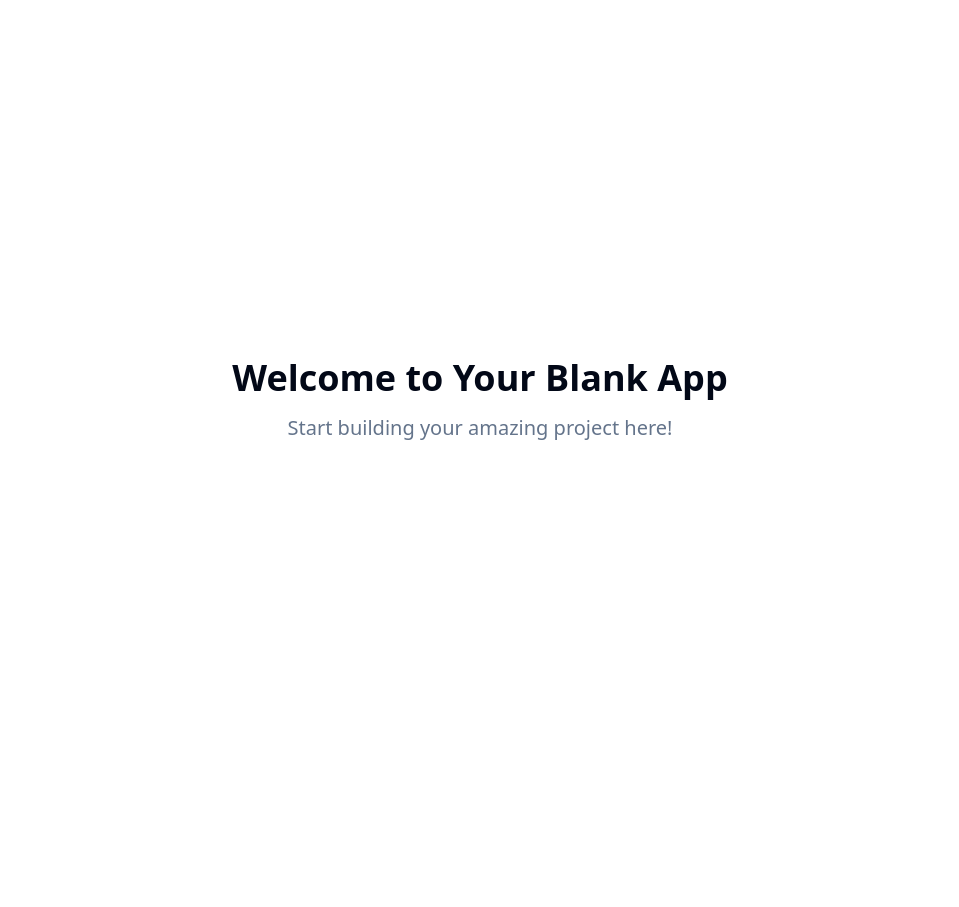
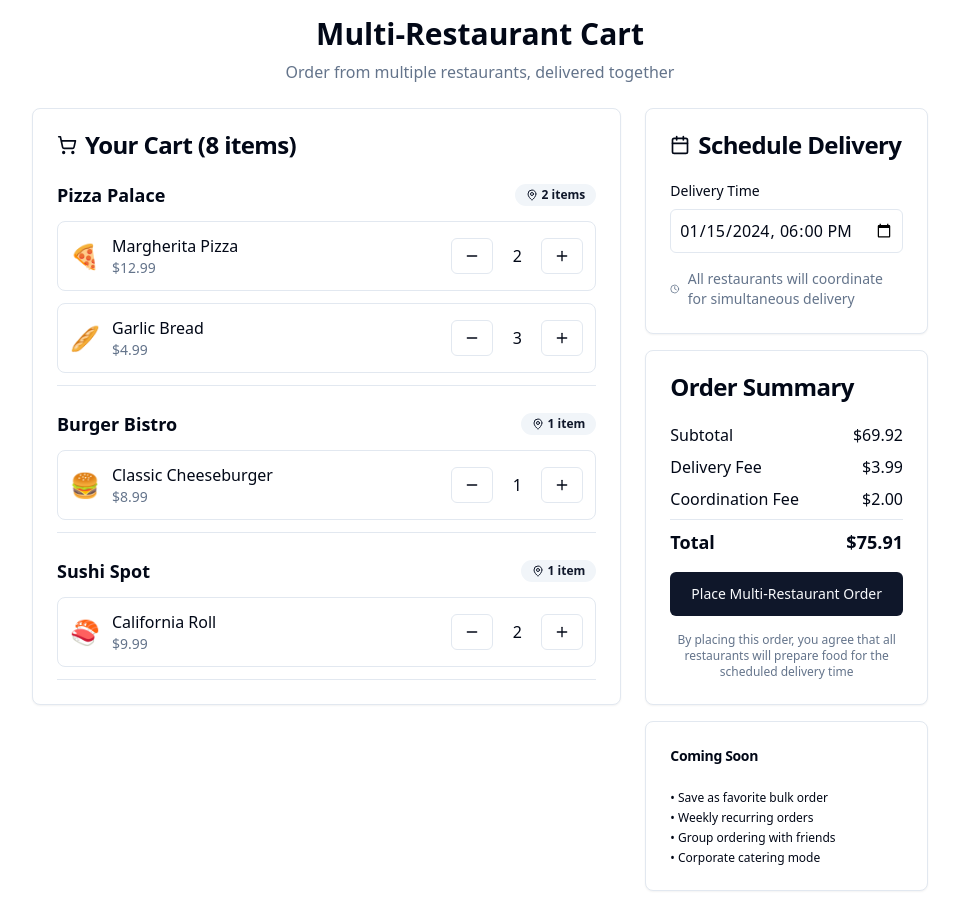
Before and after one commit to umeshsemu/meal-connect-plus, a React (Vite) app: page / in a window 1280 px wide. Shown: the whole page, without its empty margins (160-1119 px from the left). Before the commit the page ends 800 px from the top, so only its background shows below. Built offline with nearby package versions, Linux system fonts and the light colour scheme.

Commit message:
Add prototype design
Implement a prototype design for the multi-restaurant cart and scheduled delivery feature, similar to a wireframe.

```diff
--- a/src/pages/Index.tsx
+++ b/src/pages/Index.tsx
@@ -1,11 +1,220 @@
-// Update this page (the content is just a fallback if you fail to update the page)
+import { useState } from "react";
+import { Card, CardContent, CardHeader, CardTitle } from "@/components/ui/card";
+import { Button } from "@/components/ui/button";
+import { Badge } from "@/components/ui/badge";
+import { Separator } from "@/components/ui/separator";
+import { Clock, MapPin, Plus, Minus, ShoppingCart, Calendar } from "lucide-react";
+
+// Mock data for the prototype
+const mockCartItems = [
+  {
+    id: 1,
+    restaurant: "Pizza Palace",
+    restaurantId: "rest1",
+    item: "Margherita Pizza",
+    price: 12.99,
+    quantity: 2,
+    image: "🍕"
+  },
+  {
+    id: 2,
+    restaurant: "Burger Bistro",
+    restaurantId: "rest2",
+    item: "Classic Cheeseburger",
+    price: 8.99,
+    quantity: 1,
+    image: "🍔"
+  },
+  {
+    id: 3,
+    restaurant: "Pizza Palace",
+    restaurantId: "rest1",
+    item: "Garlic Bread",
+    price: 4.99,
+    quantity: 3,
+    image: "🥖"
+  },
+  {
+    id: 4,
+    restaurant: "Sushi Spot",
+    restaurantId: "rest3",
+    item: "California Roll",
+    price: 9.99,
+    quantity: 2,
+    image: "🍣"
+  }
+];
 
 const Index = () => {
+  const [cartItems, setCartItems] = useState(mockCartItems);
+  const [scheduledTime, setScheduledTime] = useState("2024-01-15T18:00");
+
+  const updateQuantity = (id: number, change: number) => {
+    setCartItems(items =>
+      items.map(item =>
+        item.id === id
+          ? { ...item, quantity: Math.max(0, item.quantity + change) }
+          : item
+      ).filter(item => item.quantity > 0)
+    );
+  };
+
+  const groupedItems = cartItems.reduce((groups, item) => {
+    const restaurant = item.restaurant;
+    if (!groups[restaurant]) {
+      groups[restaurant] = [];
+    }
+    groups[restaurant].push(item);
+    return groups;
+  }, {} as Record<string, typeof cartItems>);
+
+  const totalAmount = cartItems.reduce((sum, item) => sum + (item.price * item.quantity), 0);
+  const totalItems = cartItems.reduce((sum, item) => sum + item.quantity, 0);
+
   return (
-    <div className="min-h-screen flex items-center justify-center bg-background">
-      <div className="text-center">
-        <h1 className="text-4xl font-bold mb-4">Welcome to Your Blank App</h1>
-        <p className="text-xl text-muted-foreground">Start building your amazing project here!</p>
+    <div className="min-h-screen bg-background p-4">
+      <div className="max-w-4xl mx-auto space-y-6">
+        {/* Header */}
+        <div className="text-center space-y-2">
+          <h1 className="text-3xl font-bold">Multi-Restaurant Cart</h1>
+          <p className="text-muted-foreground">Order from multiple restaurants, delivered together</p>
+        </div>
+
+        <div className="grid lg:grid-cols-3 gap-6">
+          {/* Cart Items */}
+          <div className="lg:col-span-2 space-y-4">
+            <Card>
+              <CardHeader>
+                <CardTitle className="flex items-center gap-2">
+                  <ShoppingCart className="h-5 w-5" />
+                  Your Cart ({totalItems} items)
+                </CardTitle>
+              </CardHeader>
+              <CardContent className="space-y-6">
+                {Object.entries(groupedItems).map(([restaurant, items]) => (
+                  <div key={restaurant} className="space-y-3">
+                    <div className="flex items-center justify-between">
+                      <h3 className="font-semibold text-lg">{restaurant}</h3>
+                      <Badge variant="secondary">
+                        <MapPin className="h-3 w-3 mr-1" />
+                        {items.length} item{items.length > 1 ? 's' : ''}
+                      </Badge>
+                    </div>
+
+                    {items.map((item) => (
+                      <div key={item.id} className="flex items-center justify-between p-3 border rounded-lg">
+                        <div className="flex items-center gap-3">
+                          <span className="text-2xl">{item.image}</span>
+                          <div>
+                            <p className="font-medium">{item.item}</p>
+                            <p className="text-sm text-muted-foreground">${item.price}</p>
+                          </div>
+                        </div>
+                        <div className="flex items-center gap-2">
+                          <Button
+                            variant="outline"
+                            size="sm"
+                            onClick={() => updateQuantity(item.id, -1)}
+                          >
+                            <Minus className="h-3 w-3" />
+                          </Button>
+                          <span className="w-8 text-center">{item.quantity}</span>
+                          <Button
+                            variant="outline"
+                            size="sm"
+                            onClick={() => updateQuantity(item.id, 1)}
+                          >
+                            <Plus className="h-3 w-3" />
+                          </Button>
+                        </div>
+                      </div>
+                    ))}
+                    <Separator />
+                  </div>
+                ))}
+              </CardContent>
+            </Card>
+          </div>
+
+          {/* Order Summary & Scheduling */}
+          <div className="space-y-4">
+            {/* Scheduled Delivery */}
+            <Card>
+              <CardHeader>
+                <CardTitle className="flex items-center gap-2">
+                  <Calendar className="h-5 w-5" />
+                  Schedule Delivery
+                </CardTitle>
+              </CardHeader>
+              <CardContent className="space-y-4">
+                <div>
+                  <label className="block text-sm font-medium mb-2">Delivery Time</label>
+                  <input
+                    type="datetime-local"
+                    value={scheduledTime}
+                    onChange={(e) => setScheduledTime(e.target.value)}
+                    className="w-full p-2 border rounded-md"
+                  />
+                </div>
+                <div className="flex items-center gap-2 text-sm text-muted-foreground">
+                  <Clock className="h-4 w-4" />
+                  All restaurants will coordinate for simultaneous delivery
+                </div>
+              </CardContent>
+            </Card>
+
+            {/* Order Summary */}
+            <Card>
+              <CardHeader>
+                <CardTitle>Order Summary</CardTitle>
+              </CardHeader>
+              <CardContent className="space-y-4">
+                <div className="space-y-2">
+                  <div className="flex justify-between">
+                    <span>Subtotal</span>
+                    <span>${totalAmount.toFixed(2)}</span>
+                  </div>
+                  <div className="flex justify-between">
+                    <span>Delivery Fee</span>
+                    <span>$3.99</span>
+                  </div>
+                  <div className="flex justify-between">
+                    <span>Coordination Fee</span>
+                    <span>$2.00</span>
+                  </div>
+                  <Separator />
+                  <div className="flex justify-between font-semibold text-lg">
+                    <span>Total</span>
+                    <span>${(totalAmount + 3.99 + 2.00).toFixed(2)}</span>
+                  </div>
+                </div>
+
+                <Button className="w-full" size="lg">
+                  Place Multi-Restaurant Order
+                </Button>
+
+                <p className="text-xs text-muted-foreground text-center">
+                  By placing this order, you agree that all restaurants will prepare food for the scheduled delivery time
+                </p>
+              </CardContent>
+            </Card>
+
+            {/* Features Preview */}
+            <Card>
+              <CardHeader>
+                <CardTitle className="text-sm">Coming Soon</CardTitle>
+              </CardHeader>
+              <CardContent className="space-y-2">
+                <div className="text-xs space-y-1">
+                  <p>• Save as favorite bulk order</p>
+                  <p>• Weekly recurring orders</p>
+                  <p>• Group ordering with friends</p>
+                  <p>• Corporate catering mode</p>
+                </div>
+              </CardContent>
+            </Card>
+          </div>
+        </div>
       </div>
     </div>
   );
```
